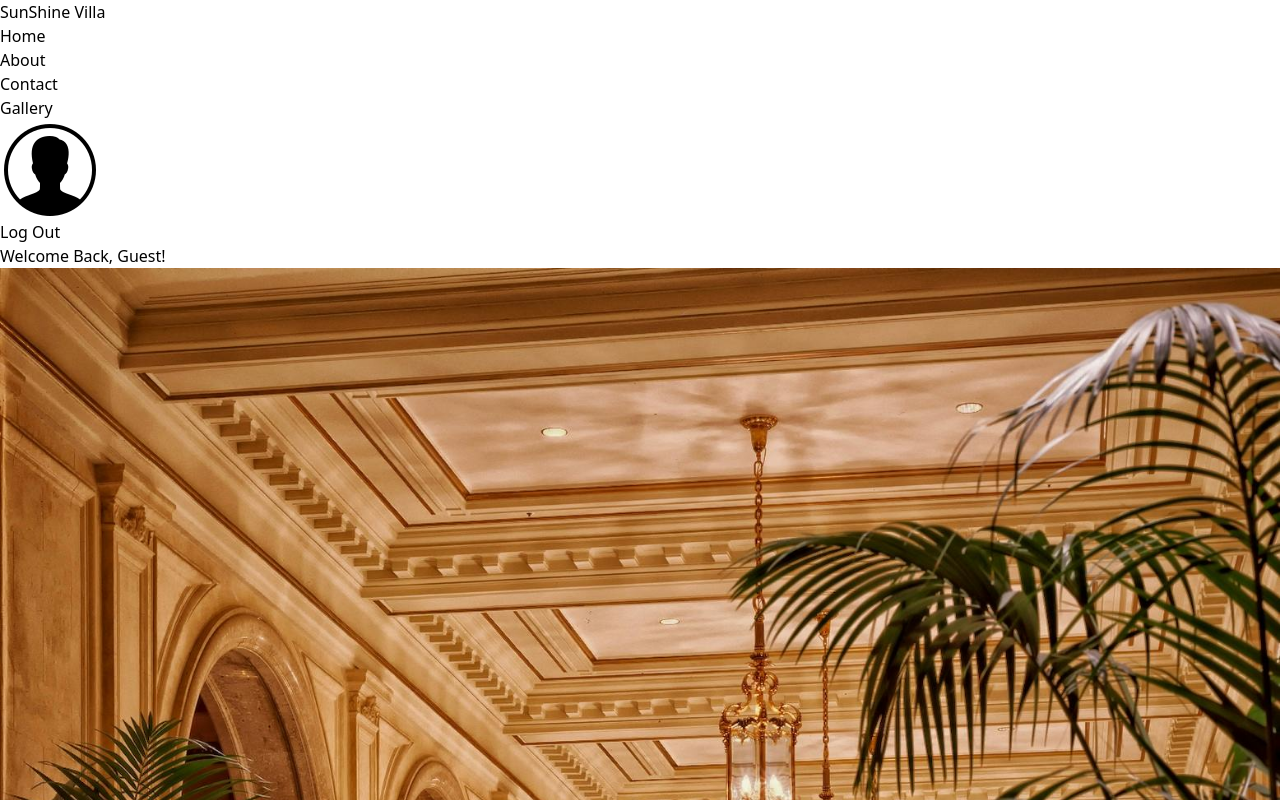
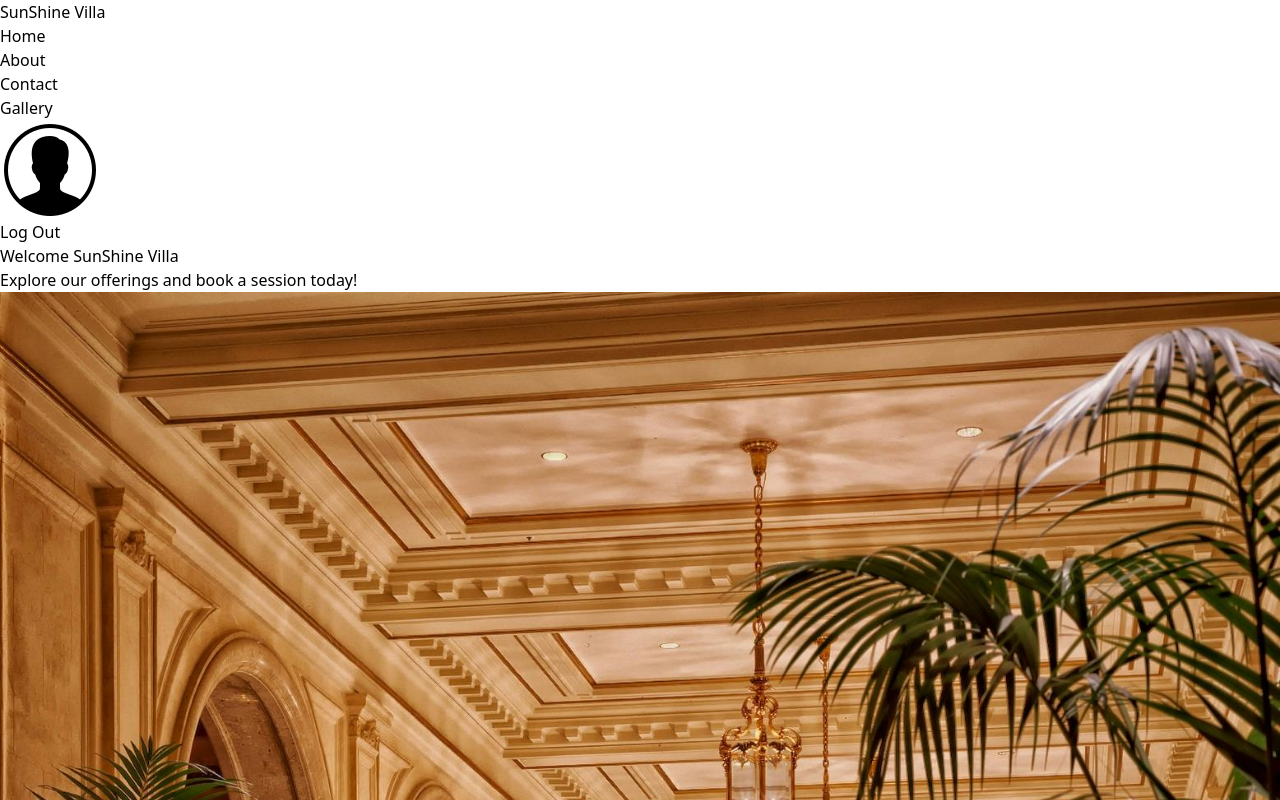
Before and after one commit to ImeshaMadhushani/hotel_frontend, a React (Vite) app: page /logged in a window 1280 px wide. Built offline with nearby package versions, Linux system fonts and the light colour scheme.

Commit message:
create booking jsx

```diff
--- a/src/App.jsx
+++ b/src/App.jsx
@@ -7,6 +7,7 @@ import Home from './pages/client/home/home';
 import Logged from './pages/loggedclient/logged';
 import AboutUs from './components/aboutus/AboutUs';
 import ContactUs from './components/ContactUs/ContactUs';
+import Booking from './pages/loggedclient/Booking/Booking';
 
 function App() {
 
@@ -22,6 +23,7 @@ function App() {
           <Route path='/contactus' element={<ContactUs />}></Route>
           <Route path='/home' element={<Home />}></Route>
           <Route path='/logged' element={<Logged />}></Route>
+          <Route path='/booking' element={<Booking />}></Route>
 
 
         </Routes>
--- /dev/null
+++ b/src/pages/loggedclient/Booking/Booking.jsx
@@ -0,0 +1,20 @@
+import NavBarLogged from "../../../components/navbarLogged/NavBarLogged"
+import "./booking.css";
+
+export default function Booking() {
+
+     const user = JSON.parse(localStorage.getItem("user"));
+
+    return(
+    <div className="bgbooking">
+            <div>
+             <NavBarLogged user={user} />
+            </div>
+
+            <div>
+
+            </div>
+
+        </div>
+    )
+}
--- a/src/pages/loggedclient/logged.jsx
+++ b/src/pages/loggedclient/logged.jsx
@@ -1,6 +1,6 @@
 // eslint-disable-next-line no-unused-vars
 import React from 'react';
-import { useNavigate } from 'react-router-dom';
+import { Link, useNavigate } from 'react-router-dom';
 import NavBarLogged from "../../components/navbarLogged/NavBarLogged";
 import Slider from "../../components/sliderImage/Slider"; // Assuming you create a Slider component
 
@@ -14,30 +14,38 @@ export default function Logged() {
     };
 
     return (
-        <div className="min-h-screen bg-gray-50 scroll-smooth">
+        <div className="min-h-screen bg-gray-50">
             <NavBarLogged user={user} />
 
             {/* Hero Section */}
-            <div className="relative bg-cover bg-center h-screen">
-                <div className="flex items-start justify-between p-6">
-                    <div className="text-white">
-                        <h1 className="text-3xl font-bold text-[#0B192C]">Welcome Back, {user?.name || "Guest"}!</h1>
+            <div className="relative bg-cover bg-center h-screen flex flex-col items-center text-center mt-2 pb-20">
+                <div className="absolute inset-0 bg-gradient-to-b from-black via-transparent to-black opacity-60 z-0"></div>
+
+                {/* Welcome Message Section */}
+                <div className="z-10 flex flex-col items-center mt-20 px-6 text-white space-y-2">
+                    <h1 className="text-4xl md:text-5xl font-extrabold text-[#0B192C]">
+                        Welcome SunShine Villa
+                    </h1>
+                    <p className="max-w-xl text-lg md:text-xl lg:text-2xl font-medium text-gray-200">
+                        Explore our offerings and book a session today!
+                    </p>
                 </div>
 
+                {/* Slider Component Positioned Below Welcome Message */}
+                <div className="z-10 w-full mt-6">
+                    <Slider className="w-full h-1/2" />
                 </div>
-                <Slider /> {/* Image Slider with welcoming messages */}
 
-                     <div className="flex space-x-4 justify-center mt-10">
+                {/* Call to Action - Positioned Slightly Above Bottom */}
+                <div className="z-10 mt-4">
                     <button
-                            className="bg-green-600 hover:bg-green-700 text-white font-semibold py-2 px-4 rounded-lg transition duration-200"
+                        className="bg-green-600 hover:bg-green-700 text-white font-semibold py-3 px-8 rounded-lg transition duration-200 shadow-lg transform hover:scale-105"
                         onClick={bookNow}
-                        >
-                            Book Now
+                    ><Link to='/booking'>
+                        Book Now</Link>
                     </button>
                 </div>
             </div>
-
-
         </div>
     );
 }
```
Also changed, not shown: src/pages/loggedclient/Booking/booking.css (added). Lines whose indentation alone changed are shown as unchanged.
